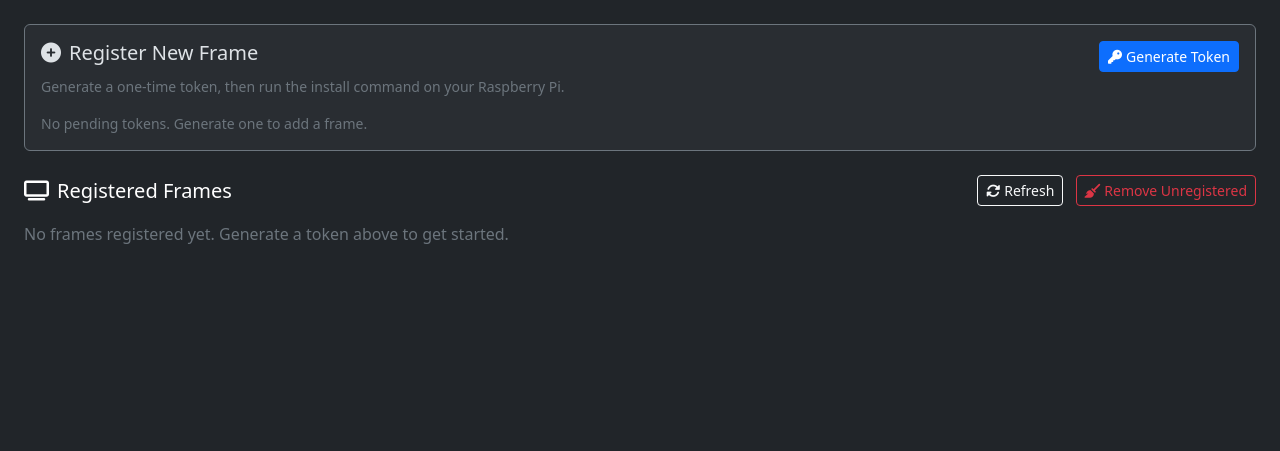
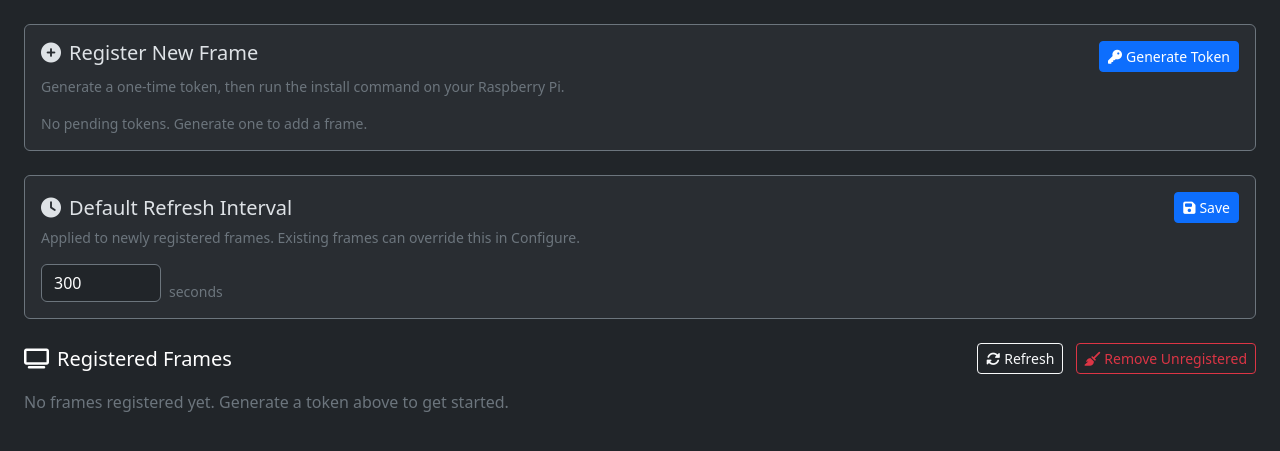
Before and after one commit to muddyland/frameIt, a Flask app: page /admin/frames in a window 1280 px wide. Shown: the part 57-508 px from the top of the page. Run offline with Flask 3, Linux system fonts and the light colour scheme; the visitor is signed in with stand-in values (Sample User, id 1); data comes from the database, SQL or seed files in the repository; data that the repository does not hold is empty; some libraries are stand-ins or nearby versions.

Commit message:
Add configurable default refresh interval
- Add default_interval_seconds (default 300) to Settings model
- New frames (bypass preview and agent-registered) inherit the global
  default instead of the hardcoded 300s value
- PATCH /api/settings accepts default_interval_seconds, validated >= 10
- Frames admin page: new "Default Refresh Interval" card to view/edit
  the global default; loaded on page init
- Configure modal: interval field shows "Default: Xs" hint so the
  per-frame override is clear

Co-Authored-By: Claude Sonnet 4.6 <noreply@anthropic.com>

```diff
--- a/main.py
+++ b/main.py
@@ -87,7 +87,8 @@ def get_settings():
     """Return the singleton Settings row, creating it with defaults if absent."""
     s = db.session.get(Settings, 1)
     if not s:
-        s = Settings(id=1, default_title_above='Now Playing', default_title_below='')
+        s = Settings(id=1, default_title_above='Now Playing', default_title_below='',
+                     default_interval_seconds=300)
         db.session.add(s)
         db.session.commit()
     return s
@@ -129,7 +130,9 @@ def frame_checkin():
     if not frame:
         if bypass:
             # Preview/bypass mode — create a temporary anonymous frame
-            frame = Frame(ip=ip, name=f'[Preview] {body.get("hostname", ip)}')
+            settings = get_settings()
+            frame = Frame(ip=ip, name=f'[Preview] {body.get("hostname", ip)}',
+                          interval_seconds=settings.default_interval_seconds)
             db.session.add(frame)
             db.session.commit()
         else:
@@ -429,7 +432,9 @@ def agent_register():
 
     frame = Frame.query.filter_by(ip=ip).first()
     if not frame:
-        frame = Frame(ip=ip, name=hostname)
+        settings = get_settings()
+        frame = Frame(ip=ip, name=hostname,
+                      interval_seconds=settings.default_interval_seconds)
         db.session.add(frame)
     frame.agent_url = agent_url
     frame.agent_token = token_value
@@ -509,6 +514,8 @@ def update_settings():
         s.default_title_above = body['default_title_above'].strip() or None
     if 'default_title_below' in body:
         s.default_title_below = body['default_title_below'].strip() or None
+    if 'default_interval_seconds' in body:
+        s.default_interval_seconds = max(10, int(body['default_interval_seconds']))
     db.session.commit()
     return jsonify(s.to_dict())
 
--- a/models.py
+++ b/models.py
@@ -108,9 +108,11 @@ class Settings(db.Model):
     id = db.Column(db.Integer, primary_key=True)
     default_title_above = db.Column(db.String(255), nullable=True, default='Now Playing')
     default_title_below = db.Column(db.String(255), nullable=True, default='')
+    default_interval_seconds = db.Column(db.Integer, nullable=False, default=300)
 
     def to_dict(self):
         return {
             'default_title_above': self.default_title_above or '',
             'default_title_below': self.default_title_below or '',
+            'default_interval_seconds': self.default_interval_seconds or 300,
         }
--- a/templates/admin_frames.html
+++ b/templates/admin_frames.html
@@ -12,6 +12,24 @@
         </div>
         <p class="text-secondary small mb-3">Generate a one-time token, then run the install command on your Raspberry Pi.</p>
         <div id="pending-tokens"></div>
+    </div>
+</div>
+
+<!-- ── Default interval ──────────────────────────────────────────────────── -->
+<div class="card bg-secondary bg-opacity-10 border-secondary mb-4">
+    <div class="card-body">
+        <div class="d-flex justify-content-between align-items-center mb-1">
+            <h5 class="card-title mb-0"><i class="fa-solid fa-clock me-2"></i>Default Refresh Interval</h5>
+            <button class="btn btn-primary btn-sm" onclick="saveDefaultInterval()"><i class="fa-solid fa-floppy-disk me-1"></i>Save</button>
+        </div>
+        <p class="text-secondary small mb-3">Applied to newly registered frames. Existing frames can override this in Configure.</p>
+        <div class="row g-2 align-items-end">
+            <div class="col-auto">
+                <input type="number" class="form-control bg-dark text-white border-secondary" id="default-interval"
+                       min="10" max="86400" style="width:120px" placeholder="300">
+            </div>
+            <div class="col-auto text-secondary small">seconds</div>
+        </div>
     </div>
 </div>
 
@@ -76,6 +94,7 @@
                     <div class="col-md-3">
                         <label class="form-label">Interval (seconds)</label>
                         <input type="number" class="form-control bg-dark text-white border-secondary" id="cfg-interval" min="10" max="86400">
+                        <div class="form-text" id="cfg-interval-hint"></div>
                     </div>
                     <div class="col-md-4">
                         <label class="form-label">Content Mode</label>
@@ -210,6 +229,34 @@ var installModal = new bootstrap.Modal(document.getElementById('install-modal'))
 var currentFrameId = null;
 var pendingDeleteId = null;
 var framesById = {};
+var defaultIntervalSeconds = 300;
+
+// ── Default interval settings ──────────────────────────────────────────────
+
+function loadDefaultInterval() {
+    fetch('/api/settings')
+        .then(function(r) { return r.json(); })
+        .then(function(s) {
+            defaultIntervalSeconds = s.default_interval_seconds || 300;
+            document.getElementById('default-interval').value = defaultIntervalSeconds;
+        });
+}
+
+function saveDefaultInterval() {
+    var val = parseInt(document.getElementById('default-interval').value);
+    if (!val || val < 10) { showAlert('Interval must be at least 10 seconds.', 'danger'); return; }
+    fetch('/api/settings', {
+        method: 'PATCH',
+        headers: { 'Content-Type': 'application/json' },
+        body: JSON.stringify({ default_interval_seconds: val }),
+    })
+    .then(function(r) { return r.json(); })
+    .then(function(s) {
+        defaultIntervalSeconds = s.default_interval_seconds;
+        showAlert('Default interval saved.');
+    })
+    .catch(function() { showAlert('Failed to save.', 'danger'); });
+}
 
 // ── Token / registration ───────────────────────────────────────────────────
 
@@ -299,6 +346,7 @@ function loadFrames() {
 function loadAll() {
     loadTokens();
     loadFrames();
+    loadDefaultInterval();
 }
 
 function cleanupFrames() {
@@ -342,6 +390,7 @@ function openConfig(id) {
     document.getElementById('cfg-name').value = f.name || '';
     document.getElementById('cfg-rotation').value = f.rotation;
     document.getElementById('cfg-interval').value = f.interval_seconds;
+    document.getElementById('cfg-interval-hint').textContent = 'Default: ' + defaultIntervalSeconds + 's';
     document.getElementById('cfg-mode').value = f.content_mode;
     document.getElementById('cfg-pinned-type').value = f.pinned_type || 'poster';
     document.getElementById('config-modal-title').innerHTML = '<i class="fa-solid fa-gear me-2"></i>Configure: ' + (f.name || f.ip);
```
